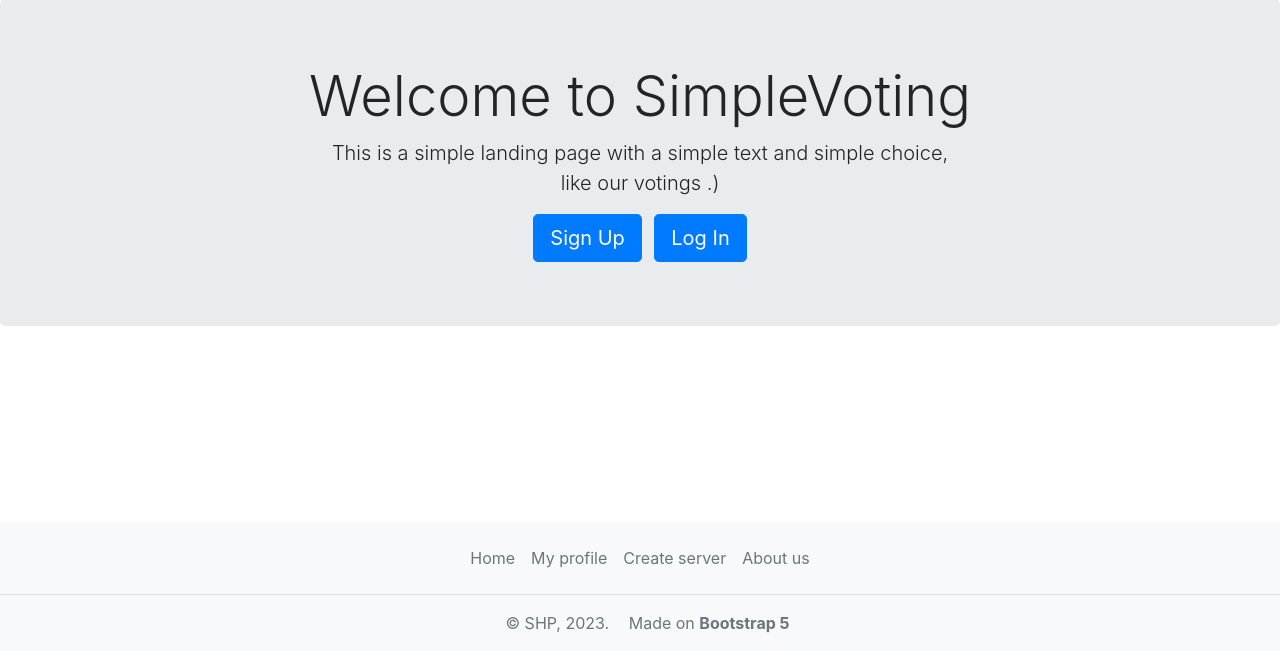
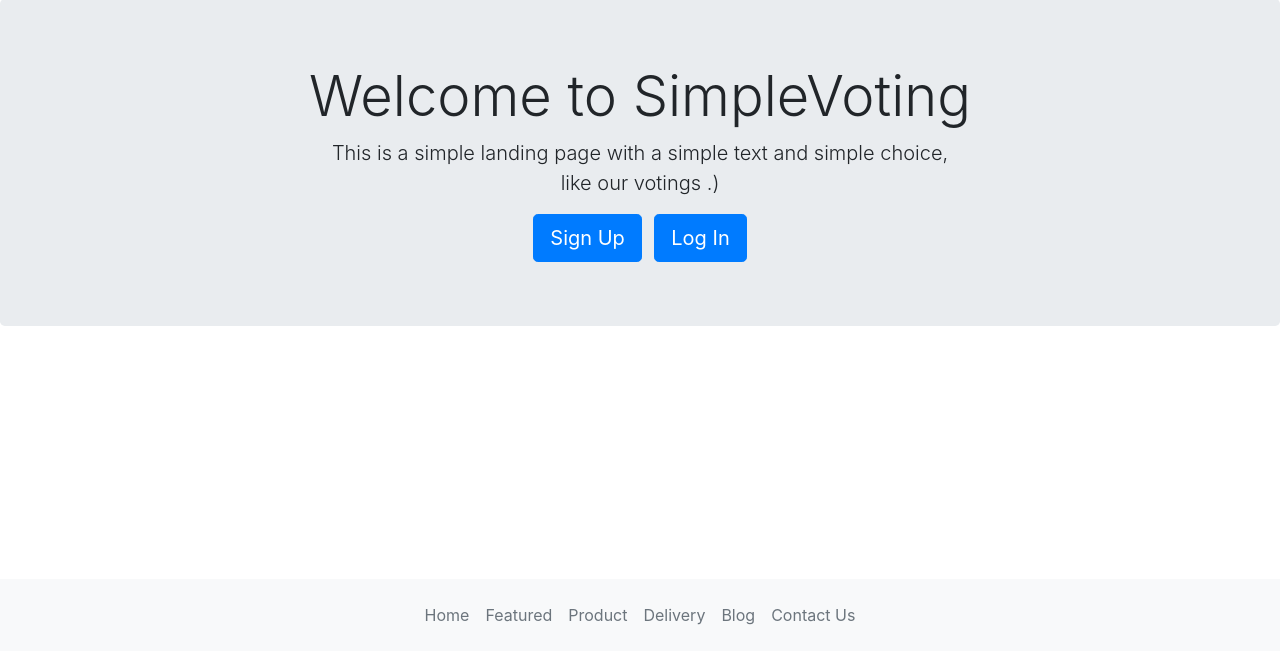
Before and after one commit to colan1ch/MinecraftDjango, a Django app: page / in a window 1280 px wide. Shown: the part 149-800 px from the top of the page. Run offline with Django 4.2, Linux system fonts and the light colour scheme; some libraries are stand-ins or nearby versions.

Commit message:
Работа над футером

```diff
--- a/main/templates/base/footer.html
+++ b/main/templates/base/footer.html
@@ -1,14 +1,14 @@
  <link rel="stylesheet" href="https://cdn.jsdelivr.net/npm/bootstrap@4.1.3/dist/css/bootstrap.min.css" integrity="sha384-MCw98/SFnGE8fJT3GXwEOngsV7Zt27NXFoaoApmYm81iuXoPkFOJwJ8ERdknLPMO" crossorigin="anonymous">
 
- <footer class="footer fixed-bottom py-3 text-lg-start bg-light text-muted mt-auto">
+ <footer class="footer fixed-bottom py-3 bg-light">
   <div class="text-center">
-    <ul class="nav justify-content-center border-bottom pb-3 mb-3">
+    <ul class="nav justify-content-center pb-6">
       <li class="nav-item"><a href="" class="nav-link px-2 text-muted">Home</a></li>
-      <li class="nav-item"><a href="" class="nav-link px-2 text-muted">My profile</a></li>
-      <li class="nav-item"><a href="" class="nav-link px-2 text-muted">Create server</a></li>
-      <li class="nav-item"><a href="" class="nav-link px-2 text-muted">About us</a></li>
+      <li class="nav-item"><a href="" class="nav-link px-2 text-muted">Featured</a></li>
+      <li class="nav-item"><a href="" class="nav-link px-2 text-muted">Product</a></li>
+      <li class="nav-item"><a href="" class="nav-link px-2 text-muted">Delivery</a></li>
+      <li class="nav-item"><a href="" class="nav-link px-2 text-muted">Blog</a></li>
+      <li class="nav-item"><a href="" class="nav-link px-2 text-muted">Contact Us</a></li>
     </ul>
-      <span class="col-md-4 mb-0 text-muted"> &copy; SHP, 2023.</span>
-      <span> Made on <a class="text-reset fw-bold" href="https://getbootstrap.com">Bootstrap 5</a> </span>
   </div>
  </footer>
```
Also changed, not shown: blok.png (added).
